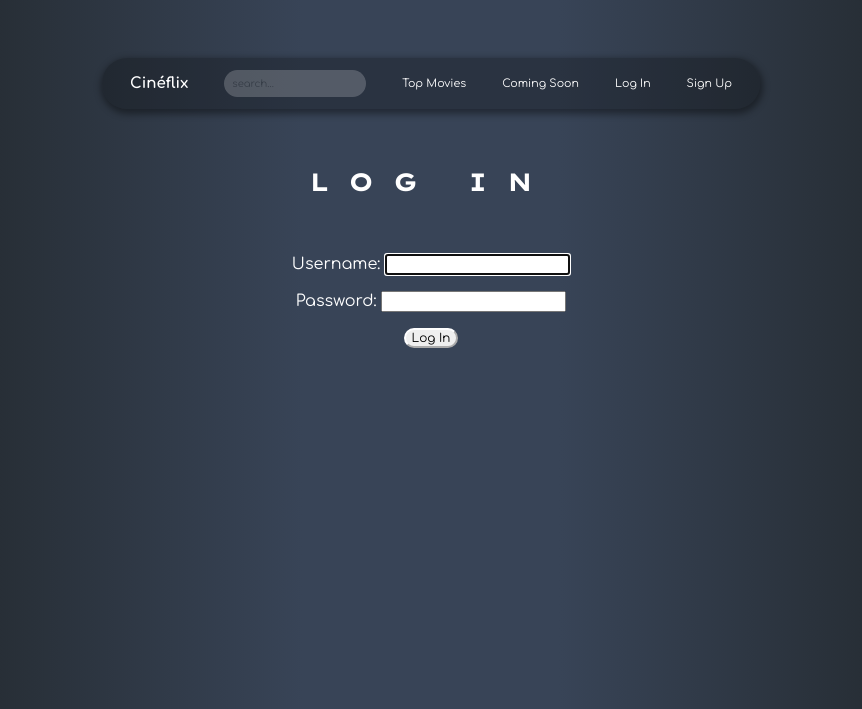
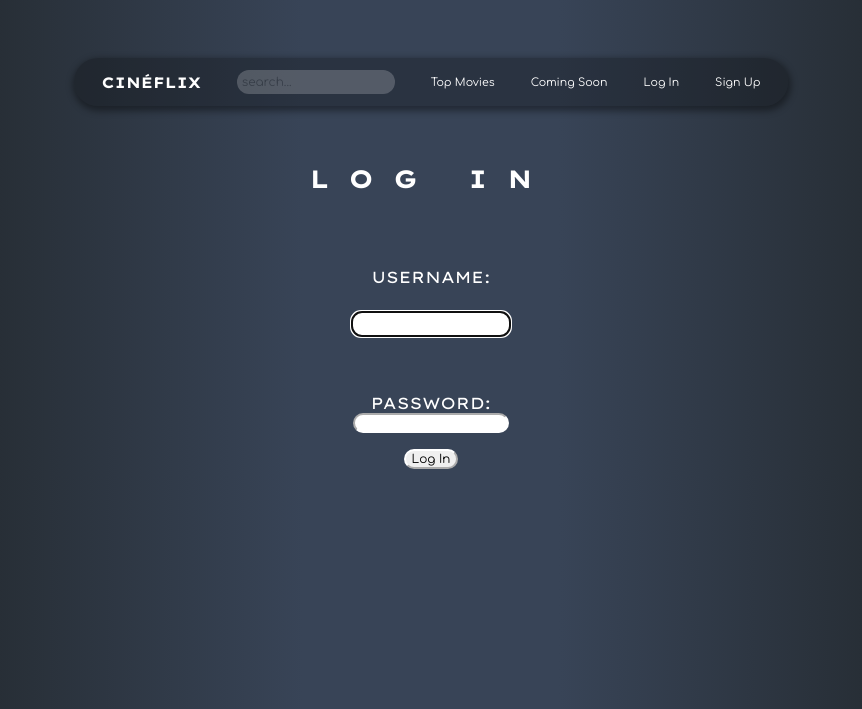
Before and after one commit to xiesheaeix/cineflix, a Django app: page /accounts/login/ in a window 1280 px wide. Shown: the top 709 px of the page, without its empty margins (209-1071 px from the left). Run offline with Django 4.2, Linux system fonts and the light colour scheme.

Commit message:
update forms

```diff
--- a/main_app/static/css/style.css
+++ b/main_app/static/css/style.css
@@ -14,15 +14,15 @@ body {
     animation-fill-mode: forwards;
 }
 
-h1, h2, li, p, a {
+h1, h2, h4, li, p, a, .div_tag {
     color: white;
 }
 
-li, p, a, button {
+li, p, a, button, h4, .search-field, textarea, input.add_comment, .div_tag, .btn, input#id_avatar, input {
     font-family: 'Comfortaa', sans-serif;
 }
 
-h1, h2 {
+h1, h2, .cineflix, label {
     font-family: 'Lexend Giga', sans-serif;
 }
 
@@ -38,12 +38,19 @@ a {
 h1 {
     font-size: 25px;
     padding: 40px;
-    text-transform: uppercase;
     letter-spacing: 20px;
     text-align: center;
 }
 
-button {
+h4 {
+    text-align: center;
+}
+
+h1, h2, .cineflix, .comment-card li, .profile-link, label {
+    text-transform: uppercase;
+}
+
+button, input.add_comment, input.btn, input {
     border-color: white;
     border-radius: 10px;
     font-size: 12px;
@@ -58,8 +65,28 @@ button:hover, .delete:hover {
     border: none;
 }
 
-form {
+form, form p {
+    display: flex;
+    flex-direction: column;
+    justify-content: center;
+    align-items: center;
     text-align: center;
+}
+
+.edit-form {
+    width: 700px;
+    margin: 1vmin auto;
+    padding: 5px 15px;
+    border-radius: 15px;
+    box-shadow: 0px 20px 30px 3px rgba(0, 0, 0, 0.55);
+    background-image: url('https://wallpaperaccess.com/full/862213.jpg');
+    font-family: 'Comfortaa', sans-serif;
+}
+
+input#id_avatar {
+    width: 600px;
+    padding: 10px;
+    border-radius: 10px;
 }
 
 /* navigation */
@@ -125,9 +152,8 @@ form[name="search"] {
 .search-field {
     border: none;
     border-radius: 25px;
-    font-family: 'Comfortaa', sans-serif;
-    font-size: 10px;
-    padding: 8px;
+    font-size: 12px;
+    padding: 5px;
 }
 
 /* home carousel */
@@ -485,16 +513,33 @@ h2 {
     align-items: center;
     justify-content: center;
     width: 500px;
-    height: 400px;
+    height: 500px;
     margin: 1vmin auto;
     border-radius: 25px;
 }
 
 .div_tag {
-    font-family: 'comfortaa', sans-serif;
-    color: white;
-    font-size: 15px;
     line-height: 28px;
+}
+
+.helptext {
+    font-size: 10px;
+    width: 500px;
+    line-height: 15px;
+}
+
+.helptext ul {
+    display: flex;
+    flex-direction: column;
+    justify-content: center;
+    align-items: center;
+}
+
+input#id_username, input#id_password1, input#id_password2 {
+    padding: 5px;
+    border-radius: 10px;
+    border: none;
+    margin: 25px auto;
 }
 
 /* amimations */
--- a/main_app/templates/movie/details.html
+++ b/main_app/templates/movie/details.html
@@ -27,7 +27,6 @@
         <div class="plot">
           <p>{{ response.plot }}</p>
         </div>
-        <h3>Trailer</h3>
             <iframe src="{{ vid_response.linkEmbed }}?width=480" allowfullscreen="true" mozallowfullscreen="true" webkitallowfullscreen="true" frameborder="no" scrolling="no"></iframe>
       </div>
     </div>
@@ -78,8 +77,8 @@
 <div class="comment-form">
     <form action="{% url 'add_review' movie_data.id %}" method="POST">
         {% csrf_token %}
-        <p class="review-box">{{ review_form.as_p }}</p>
-        <input type="submit" class="add_comment" value="Add comment">
+        {{ review_form.as_p }}
+        <input type="submit" value="⭐️ Add Review">
     </form>
 </div>
 
```
Also changed, not shown: other parts of main_app/static/css/style.css (+21 -19 lines), main_app/templates/main_app/profile_form.html (+4 -4 lines).
